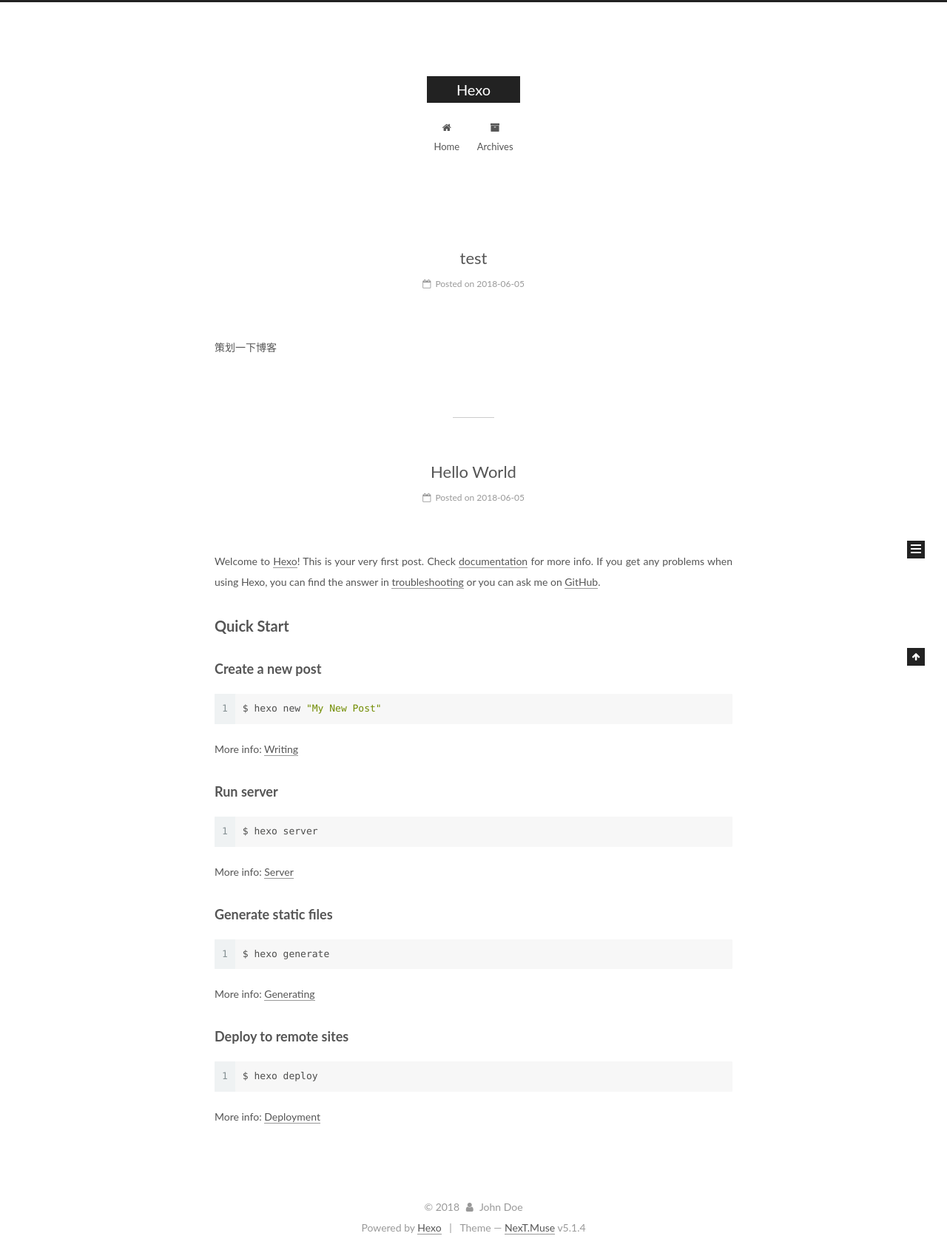
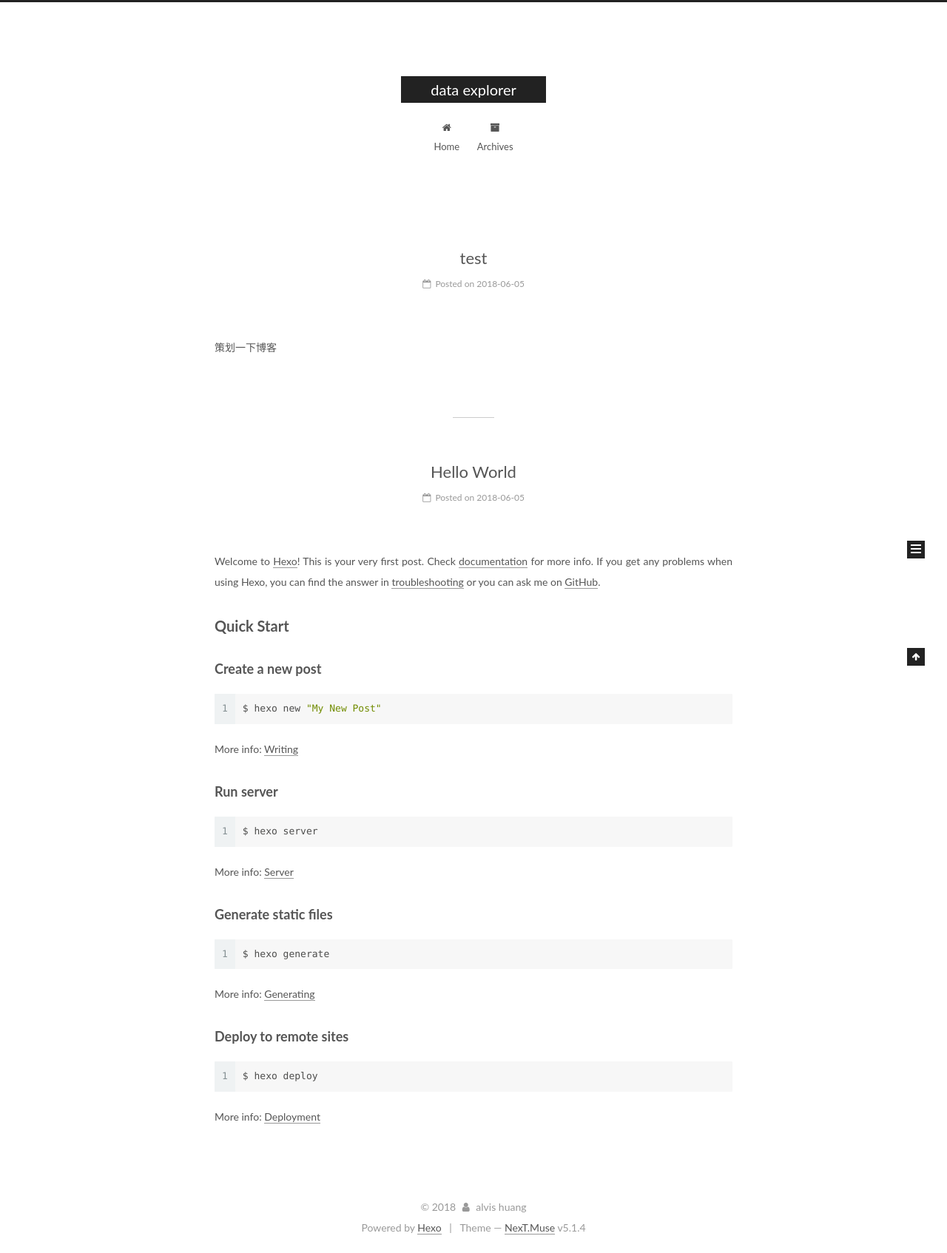
Before and after one commit to alvis-huang/alvis-huang.github.io, a plain HTML site: page index.html in a window 1280 px wide. Shown: the whole page at 74% size. Drawn offline with Linux system fonts and the light colour scheme.

Commit message:
Site updated: 2018-06-05 07:09:44

```diff
--- a/css/main.css
+++ b/css/main.css
@@ -1822,7 +1822,7 @@ pre .javascript .function {
   width: 4px;
   height: 4px;
   border-radius: 50%;
-  background: #3c46d6;
+  background: #fafff5;
 }
 .links-of-blogroll {
   font-size: 13px;
--- a/index.html
+++ b/index.html
@@ -80,12 +80,12 @@
 
 
 <meta property="og:type" content="website">
-<meta property="og:title" content="Hexo">
+<meta property="og:title" content="data explorer">
 <meta property="og:url" content="http://yoursite.com/index.html">
-<meta property="og:site_name" content="Hexo">
+<meta property="og:site_name" content="data explorer">
 <meta property="og:locale" content="default">
 <meta name="twitter:card" content="summary">
-<meta name="twitter:title" content="Hexo">
+<meta name="twitter:title" content="data explorer">
 
 
 
@@ -121,7 +121,7 @@
 
 
 
-  <title>Hexo</title>
+  <title>data explorer</title>
 
 
 
@@ -152,7 +152,7 @@
     <div class="custom-logo-site-title">
       <a href="/"  class="brand" rel="start">
         <span class="logo-line-before"><i></i></span>
-        <span class="site-title">Hexo</span>
+        <span class="site-title">data explorer</span>
         <span class="logo-line-after"><i></i></span>
       </a>
     </div>
@@ -232,13 +232,13 @@
     <link itemprop="mainEntityOfPage" href="http://yoursite.com/2018/06/05/test/">
 
     <span hidden itemprop="author" itemscope itemtype="http://schema.org/Person">
-      <meta itemprop="name" content="John Doe">
+      <meta itemprop="name" content="alvis huang">
       <meta itemprop="description" content="">
       <meta itemprop="image" content="/images/avatar.gif">
     </span>
 
     <span hidden itemprop="publisher" itemscope itemtype="http://schema.org/Organization">
-      <meta itemprop="name" content="Hexo">
+      <meta itemprop="name" content="data explorer">
     </span>
 
 
@@ -352,13 +352,13 @@
     <link itemprop="mainEntityOfPage" href="http://yoursite.com/2018/06/05/hello-world/">
 
     <span hidden itemprop="author" itemscope itemtype="http://schema.org/Person">
-      <meta itemprop="name" content="John Doe">
+      <meta itemprop="name" content="alvis huang">
       <meta itemprop="description" content="">
       <meta itemprop="image" content="/images/avatar.gif">
     </span>
 
     <span hidden itemprop="publisher" itemscope itemtype="http://schema.org/Organization">
-      <meta itemprop="name" content="Hexo">
+      <meta itemprop="name" content="data explorer">
     </span>
 
 
@@ -499,7 +499,7 @@
         <div class="site-overview">
           <div class="site-author motion-element" itemprop="author" itemscope itemtype="http://schema.org/Person">
 
-              <p class="site-author-name" itemprop="name">John Doe</p>
+              <p class="site-author-name" itemprop="name">alvis huang</p>
               <p class="site-description motion-element" itemprop="description"></p>
           </div>
 
@@ -555,7 +555,7 @@
   <span class="with-love">
     <i class="fa fa-user"></i>
   </span>
-  <span class="author" itemprop="copyrightHolder">John Doe</span>
+  <span class="author" itemprop="copyrightHolder">alvis huang</span>
 
 
 </div>
```
Also changed, not shown: 2018/06/05/hello-world/index.html (+7 -7 lines), 2018/06/05/test/index.html (+7 -7 lines), archives/2018/06/index.html (+7 -7 lines), archives/2018/index.html (+7 -7 lines), archives/index.html (+7 -7 lines).
